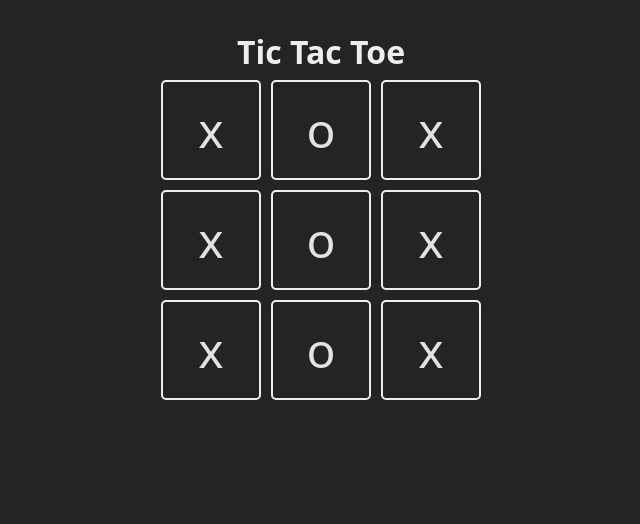
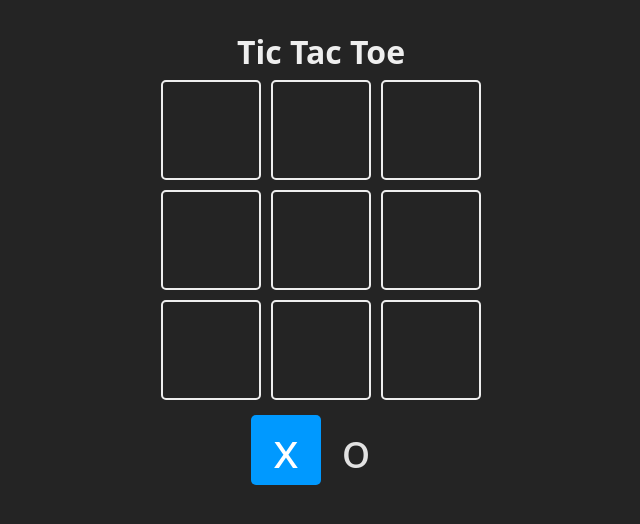
Before and after one commit to SuVAllal/TicTacToe_Game, a React (Vite) app in the folder TicTacToe/: page / in a window 1280 px wide. Shown: the top 524 px of the page, without its empty margins (319-959 px from the left). Built offline with nearby package versions, Linux system fonts and the light colour scheme.

Commit message:
Estado de turnos

```diff
--- a/TicTacToe/src/App.jsx
+++ b/TicTacToe/src/App.jsx
@@ -11,7 +11,10 @@ const TURNS = {
 
 function App() {
   // El tablero es un array de 9 posiciones inicialmente vacío
-  const [board, setBoard] = useState(['x', 'o', 'x', 'x', 'o', 'x', 'x', 'o', 'x'])
+  const [board, setBoard] = useState(Array(9).fill(null));
+
+  // Estado para saber de quién es el turno, inicialmente empiezan las X
+  const [turn, setTurn] = useState(TURNS.X);
 
   return (
     <main className="board">
@@ -29,7 +32,13 @@ function App() {
           );
         })}
       </section>
+
+      <section className="turn">
+        <Square isSelected={turn === TURNS.X}>{TURNS.X}</Square>
+        <Square isSelected={turn === TURNS.O}>{TURNS.O}</Square>
+      </section>
     </main>
+    // Cambiamos el estado a través del estado de un componente padre
   );
 }
 
--- a/TicTacToe/src/components/Square.jsx
+++ b/TicTacToe/src/components/Square.jsx
@@ -1,10 +1,12 @@
 import '../css/Square.css'
 
 
-function Square({ children, updateBoard, index }) {
+function Square({ children, isSelected, updateBoard, index }) {
+    const className = `square ${isSelected ? 'is-selected' : ''}`
+
 
     return (
-        <div className="square">
+        <div className={className}>
             {children}
         </div>
     )
--- a/TicTacToe/src/css/square.css
+++ b/TicTacToe/src/css/square.css
@@ -13,3 +13,19 @@
     color: #fff;
     background: #09f;
 }
+
+.turn {
+    display: flex;
+    justify-content: center;
+    margin: 15px auto;
+    width: fit-content;
+    position: relative;
+    border-radius: 10px;
+}
+
+.turn .square {
+    width: 70px;
+    height: 70px;
+    pointer-events: none;
+    border-color: transparent;
+}
```
